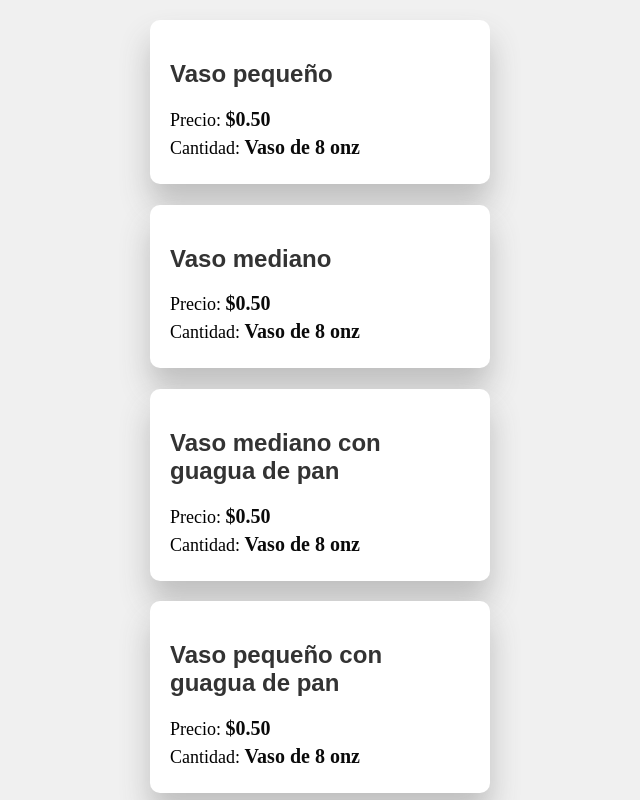
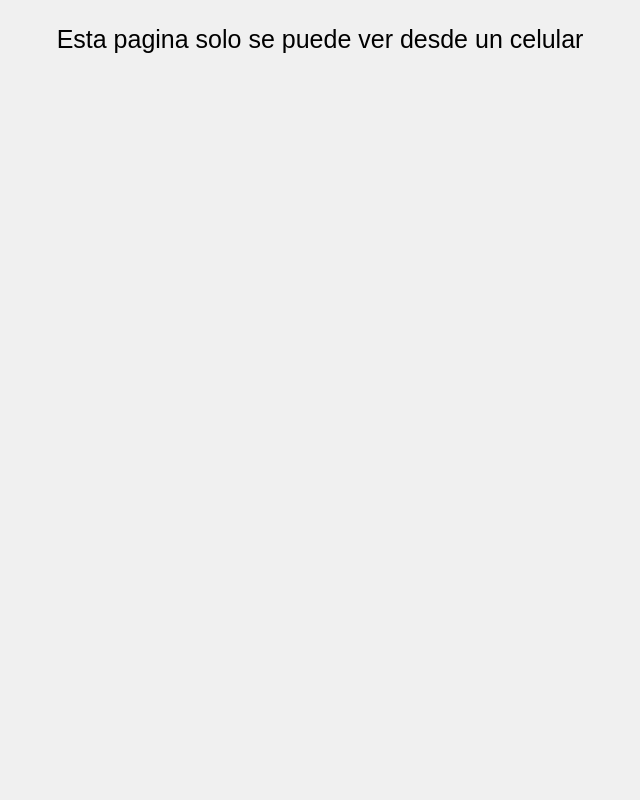
Before and after one commit to lapedrasoft/Colada, a plain HTML site: page index.html in a window 1280 px wide. Shown: the top 800 px of the page, without its empty margins (320-960 px from the left). Drawn offline with Linux system fonts and the light colour scheme.

Commit message:
mensaje ordenadores

```diff
--- a/index.css
+++ b/index.css
@@ -36,3 +36,21 @@ body, html {
 .container{
     margin-bottom: 6%;
 }
+
+.mensajeWeb{
+    display: none;
+}
+@media (min-width: 768px) {
+    .mensajeWeb{
+        display: block;
+    }
+
+    .container{
+        display: none;
+    }
+}
+
+.mensajeWeb p{
+    font-size: 25px;
+    font-family: Arial, Helvetica, sans-serif;
+}
--- a/index.html
+++ b/index.html
@@ -68,5 +68,9 @@
             </div>
         </div>
     </div>
+
+    <div class="mensajeWeb">
+        <P>Esta pagina solo se puede ver desde un celular</P>
+    </div>
 </body>
 </html>
```
